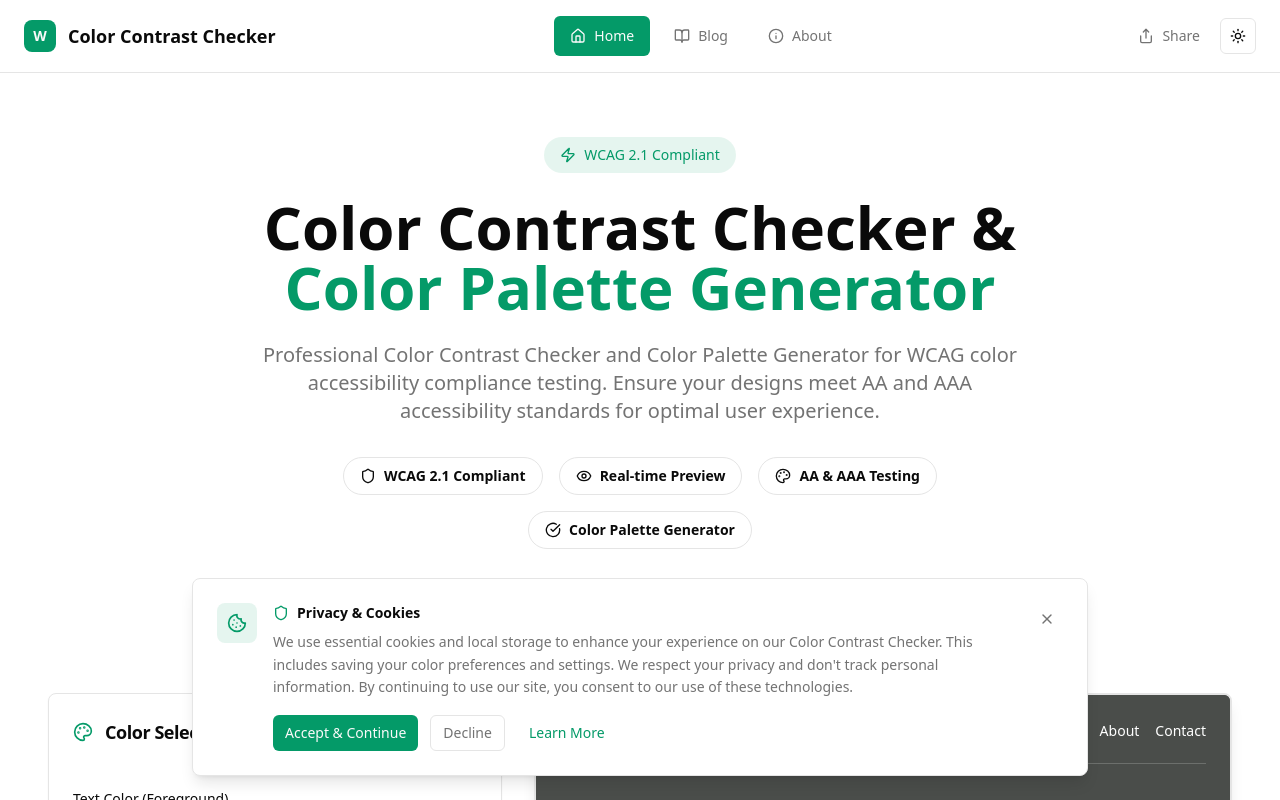
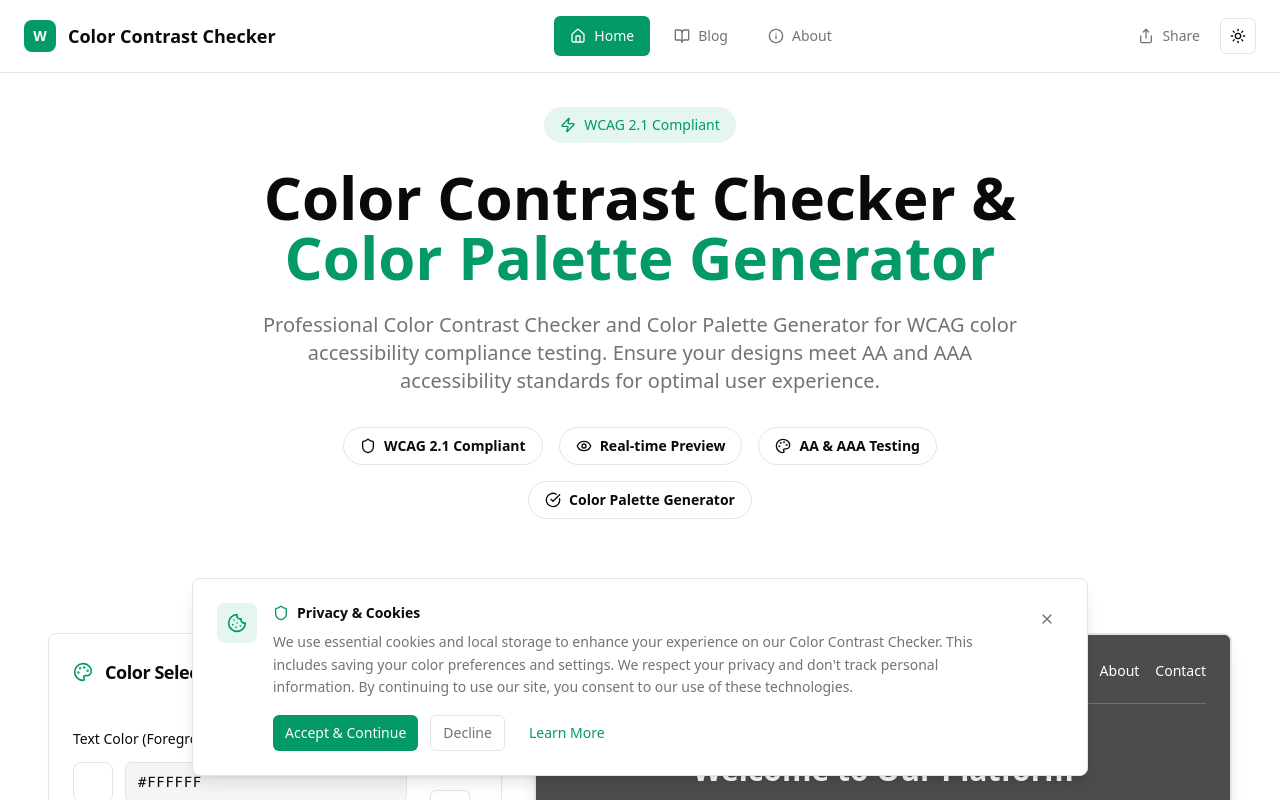
Before and after one commit to Danishmk1286/color-contrast-checker-for-accessibility, a React (Vite) app: page / in a window 1280 px wide. Shown: the top 800 px of the page. Built offline with nearby package versions, Linux system fonts and the light colour scheme.

Commit message:
Visual edit in Lovable

```diff
--- a/src/pages/Index.tsx
+++ b/src/pages/Index.tsx
@@ -68,10 +68,9 @@ const Index = () => {
     const ratio = getContrastRatio(textColor, backgroundColor);
     setContrastResult(checkCompliance(ratio));
   }, [textColor, backgroundColor]);
-  return (
-    <Layout>
+  return <Layout>
       {/* Hero Section - Mobile centered */}
-      <section className="bg-gradient-to-b from-background to-background/50 px-6 sm:px-4 md:px-4 py-10 sm:py-8 md:py-16">
+      <section className="bg-gradient-to-b from-background to-background/50 px-6 sm:px-4 md:px-4 py-10 sm:py-8 md:py-[34px]">
         <div className="w-full md:container md:mx-auto text-center max-w-4xl">
           <div className="inline-flex items-center gap-2 bg-primary/10 text-primary px-4 py-2 rounded-full text-sm font-medium mb-6 sm:mb-6">
             <Zap className="w-4 h-4" />
@@ -114,12 +113,7 @@ const Index = () => {
           <div className="grid gap-4 sm:gap-4 md:gap-6 lg:grid-cols-10 lg:gap-8">
             {/* Controls Section - Desktop no scroll, mobile centered */}
             <div className="px-6 sm:px-4 md:px-0 lg:col-span-4 space-y-4 sm:space-y-4 lg:sticky lg:top-4 lg:self-start lg:h-fit">
-              <ColorSelector
-                textColor={textColor}
-                backgroundColor={backgroundColor}
-                onTextColorChange={setTextColor}
-                onBackgroundColorChange={setBackgroundColor}
-              />
+              <ColorSelector textColor={textColor} backgroundColor={backgroundColor} onTextColorChange={setTextColor} onBackgroundColorChange={setBackgroundColor} />
 
               {contrastResult && <ContrastResults result={contrastResult} />}
             </div>
@@ -258,7 +252,6 @@ const Index = () => {
           </div>
         </div>
       </section>
-    </Layout>
-  );
+    </Layout>;
 };
 export default Index;
```
